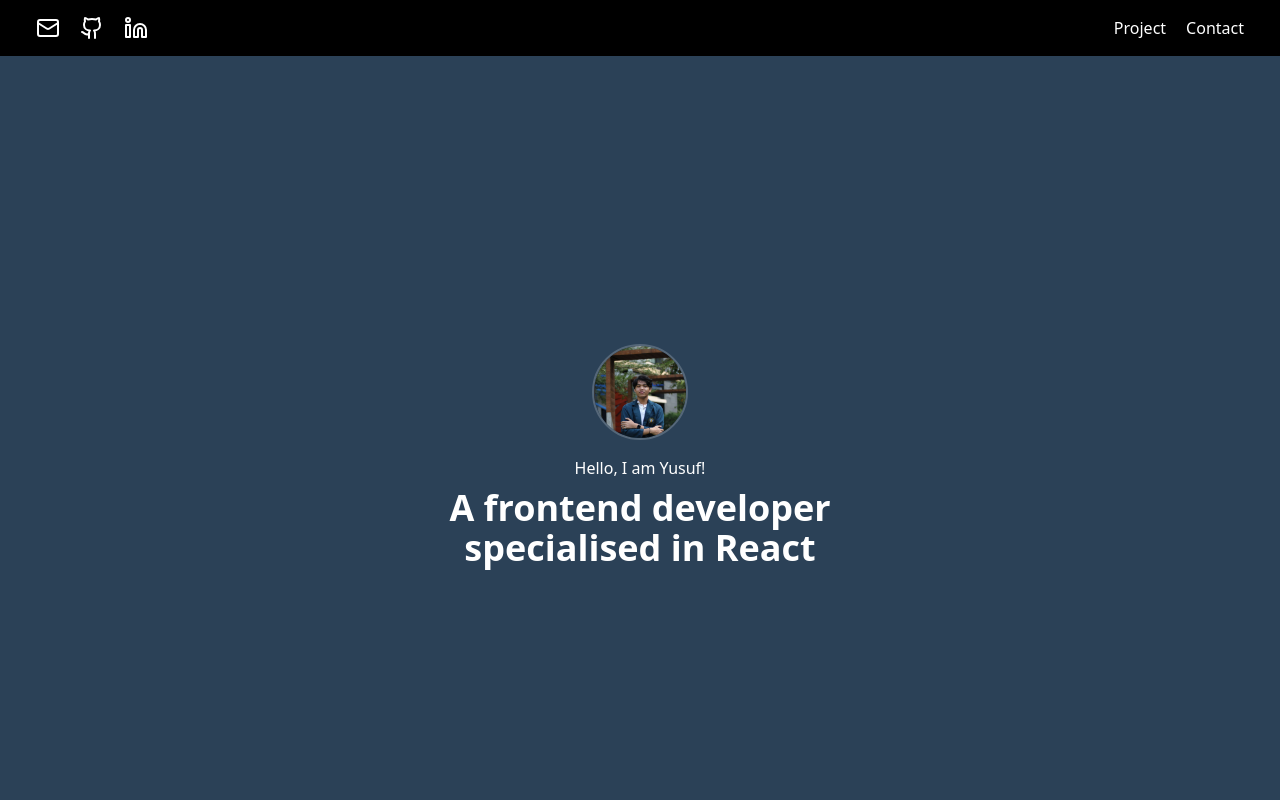
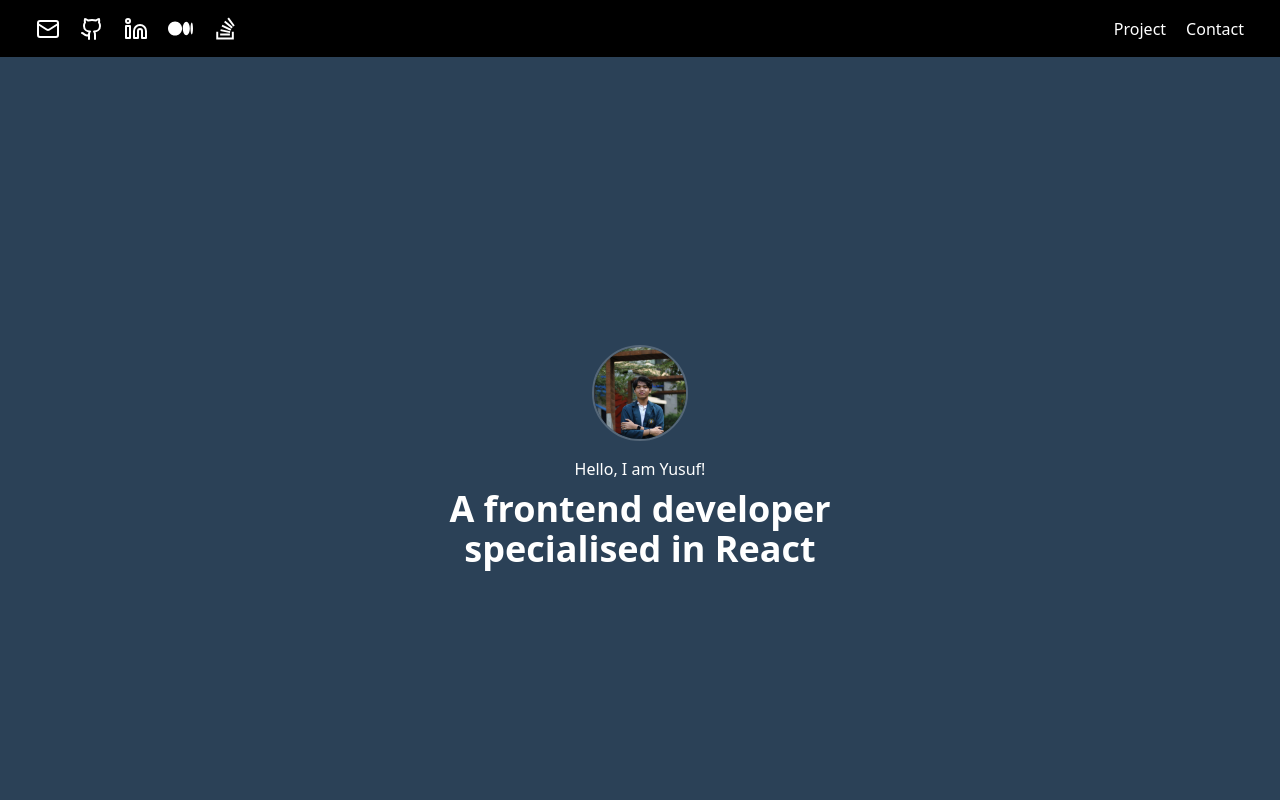
Before and after one commit to yusufswe/yusuf-mit, a React (Create React App) app: page / in a window 1280 px wide. Shown: the top 800 px of the page. Built offline with nearby package versions, Linux system fonts and the light colour scheme.

Commit message:
feat: add icon into navbar

```diff
--- a/package.json
+++ b/package.json
@@ -10,6 +10,7 @@
     "lucide-react": "^0.475.0",
     "react": "^19.0.0",
     "react-dom": "^19.0.0",
+    "react-icons": "^5.4.0",
     "react-scripts": "5.0.1",
     "web-vitals": "^2.1.4"
   },
--- a/src/sections/Navbar.jsx
+++ b/src/sections/Navbar.jsx
@@ -1,5 +1,7 @@
 import React from "react";
-import { Mail, Github, Linkedin, Medium, Stackoverflow } from "lucide-react";
+import { Mail, Github, Linkedin } from "lucide-react";
+import { FaStackOverflow } from "react-icons/fa";
+import { FaMedium } from "react-icons/fa6";
 
 export default function Navbar() {
   const scrollToSection = (id) => {
@@ -7,10 +9,10 @@ export default function Navbar() {
   };
 
   return (
-    <header className="container mx-auto">
+    <header className="container mx-auto ">
       <div className="bg-black p-4">
-        <div className="flex justify-between px-5 text-white">
-          <div className="flex space-x-5">
+        <div className="flex justify-between items-center px-5 text-white">
+          <div className="flex space-x-5 items-center">
             <a
               href="mailto:muhammad.yusuf@merkleinnovation.co.id"
               target="_blank"
@@ -29,8 +31,12 @@ export default function Navbar() {
               <Linkedin />
             </a>
 
-            <a href="muhammad.yusuf@merkleinnovation.co.id">{/* <Medium /> */}</a>
-            <a href="muhammad.yusuf@merkleinnovation.co.id">{/* <Stackoverflow /> */}</a>
+            <a href="https://medium.com/" target="_blank" rel="noopener noreferrer">
+              <FaMedium size={25} />
+            </a>
+            <a href="https://stackoverflow.com/questions" target="_blank" rel="noopener noreferrer">
+              <FaStackOverflow size={25} />
+            </a>
           </div>
           <div className="flex space-x-5">
             <button onClick={() => scrollToSection("project")} className="hover:underline">
```
Also changed, not shown: 1 other file (tests, documents, lock files or other folders).
